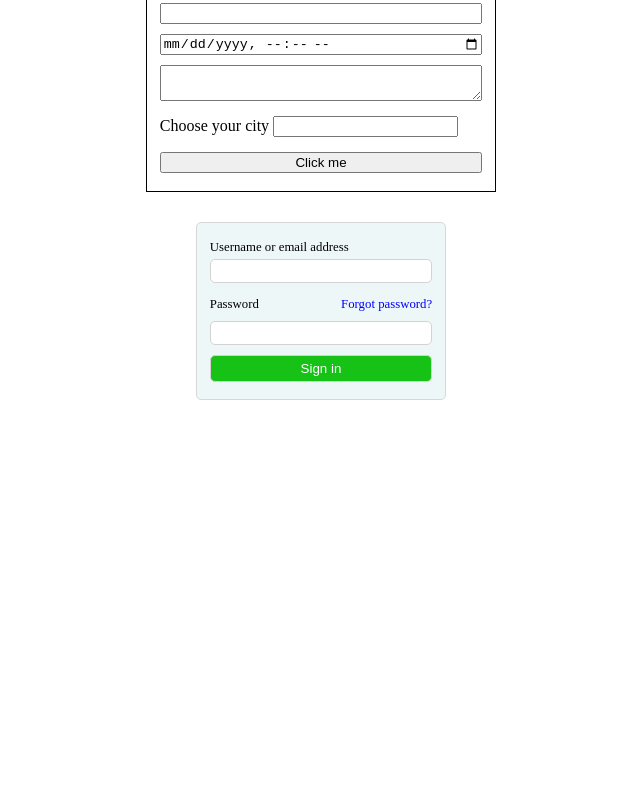
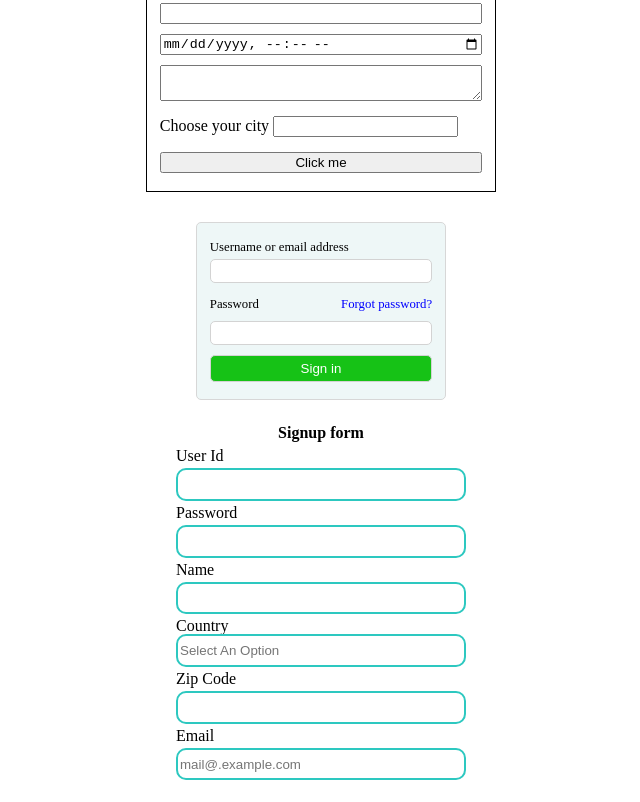
Before and after one commit to valentynaha/fc-practice, a plain HTML site: page index3.html in a window 1280 px wide. Shown: the part 527-1329 px from the top of the page, without its empty margins (319-959 px from the left). Before the commit the page ends 927 px from the top, so only its background shows below. Drawn offline with Linux system fonts and the light colour scheme.

Commit message:
task resolve

```diff
--- a/index3.html
+++ b/index3.html
@@ -74,5 +74,27 @@
       <input type="password" />
       <button class="button">Sign in</button>
     </form>
+
+    <form class="signup-form">
+        <h1 class="form-text">Signup form</h1>
+        <label for="user-id">User Id</label>
+        <input type="text" id="user-id" name="user-id">
+        <label for="pass">Password</label>
+        <input type="text" id="pass" name="pass">
+        <label for="name">Name</label>
+        <input type="text" id="name" name="name">
+        <label class="country">Country
+        <input type="text" name="country" list="country" placeholder="Select An Option">
+        <datalist id="country">
+            <option value="Kyiv">Kyiv</option>
+            <option value="Odesa">Odesa</option>
+            <option value="Kharkiv">Kharkiv</option>
+            <option value="Lviv">Lviv</option>
+        </datalist></label>
+        <label for="zip">Zip Code</label>
+        <input type="text" id="zip" name="zip">
+        <label for="email">Email</label>
+        <input type="email" id="email" name="email" placeholder="mail@.example.com">
+    </form>
   </body>
 </html>
--- a/style3.css
+++ b/style3.css
@@ -32,11 +32,9 @@
   color: red;
 }
 
-
 .checkbox-label {
-    display: flex;
+  display: flex;
   align-items: center;
-
 }
 /* input:required {
     background-color: cadetblue;
@@ -101,3 +99,39 @@ input[type="checkbox"]:checked {
   border: 1px solid lightgray;
   border-radius: 5px;
 }
+
+.signup-form {
+  width: 350px;
+  display: flex;
+  flex-direction: column;
+  background-color: rgb(255, 255, 255);
+  padding: 20px;
+  border-radius: 10px;
+  margin: 0 auto;
+}
+
+.signup-form * {
+  margin: 2px 10px;
+}
+
+.signup-form input {
+  border: 2px solid rgb(45, 200, 192);
+  border-radius: 10px;
+  height: 2em;
+}
+
+.country {
+    display: flex;
+    flex-direction: column;
+
+}
+
+.country input {
+    margin: 0;
+}
+
+.form-text {
+  margin: 5px 0;
+  text-align: center;
+  font-weight: bold;
+}
```
